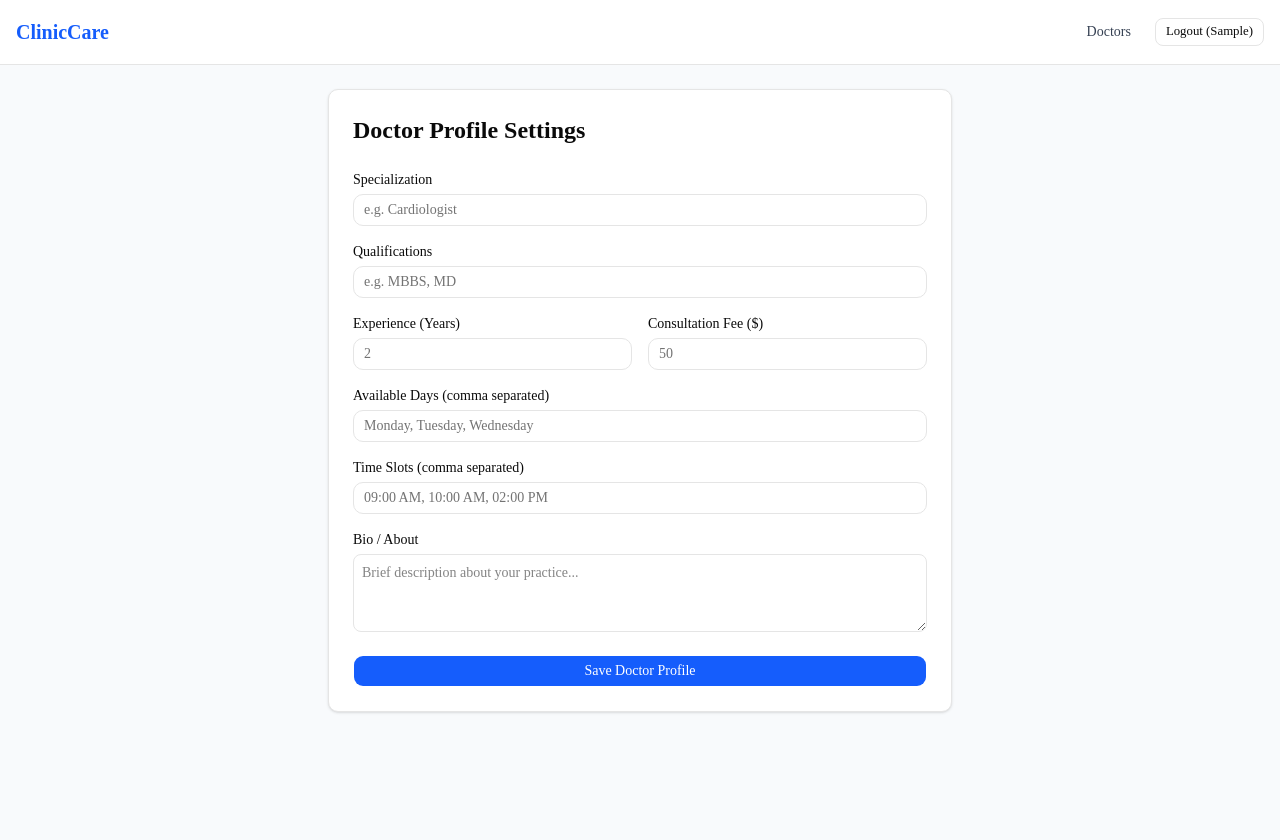
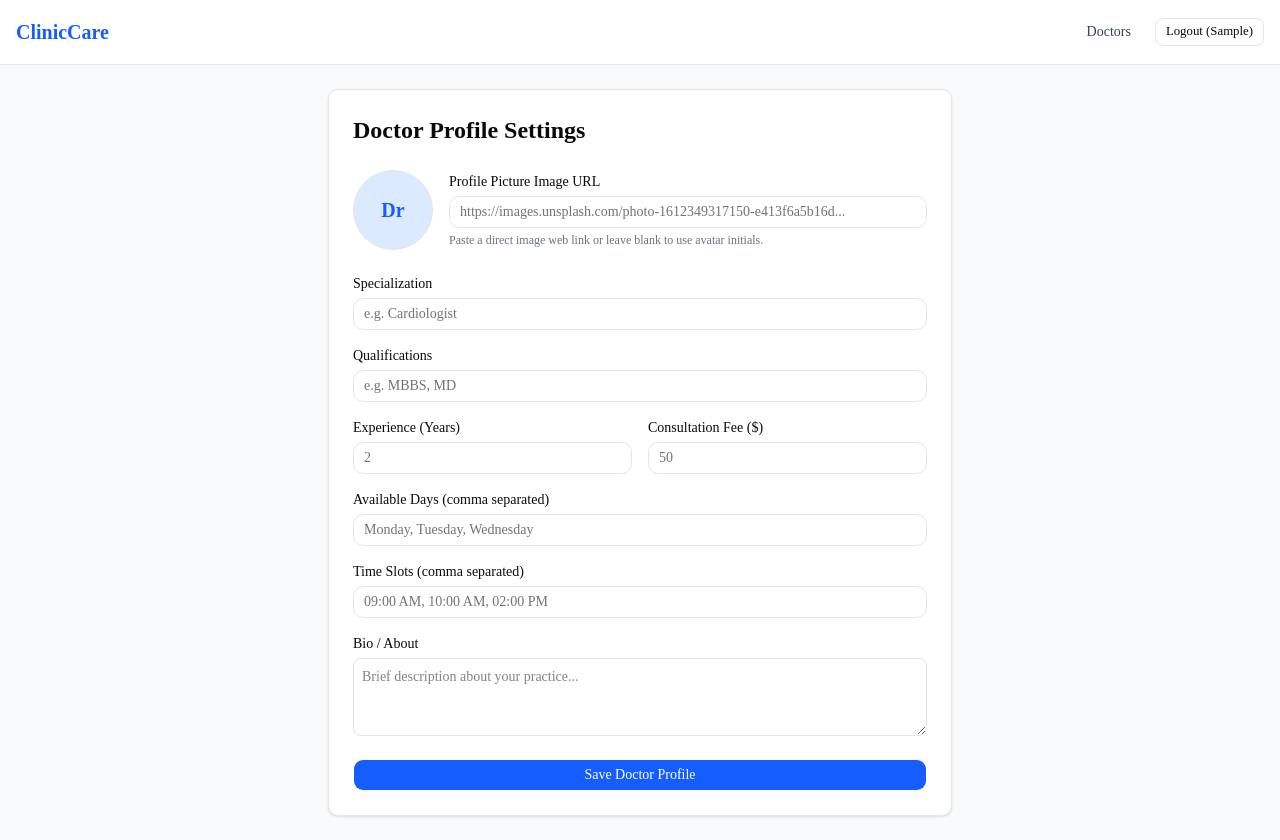
Before and after one commit to joshuagboyega23-cmd/CAS, a Next.js app in the folder client/: page /doctor/profile in a window 1280 px wide. Before the commit the page ends 800 px from the top, so only its background shows below. Built offline with nearby package versions, Linux system fonts and the light colour scheme; no server answers; sample sign-in values are in the browser's storage.

Commit message:
Add profile picture URL input and live avatar preview

```diff
--- a/client/app/doctor/profile/page.js
+++ b/client/app/doctor/profile/page.js
@@ -12,6 +12,7 @@ export default function DoctorProfilePage() {
   const router = useRouter();
 
   const [formData, setFormData] = useState({
+    profilePicture: '',
     specialization: '',
     qualifications: '',
     experience: '',
@@ -37,6 +38,7 @@ export default function DoctorProfilePage() {
           const profile = res.data || res;
           if (profile) {
             setFormData({
+              profilePicture: profile.profilePicture || profile.image || profile.avatar || '',
               specialization: profile.specialization || '',
               qualifications: profile.qualifications || '',
               experience: profile.experienceYears || profile.experience || '',
@@ -71,6 +73,9 @@ export default function DoctorProfilePage() {
     const feeValue = Number(formData.consultationFee) || 0;
 
     const payload = {
+      profilePicture: formData.profilePicture,
+      image: formData.profilePicture,
+      avatar: formData.profilePicture,
       specialization: formData.specialization,
       qualifications: formData.qualifications,
       experienceYears: expValue,
@@ -125,7 +130,7 @@ export default function DoctorProfilePage() {
 
         {message.text && (
           <div
-          className={`p-3 rounded mb-4 text-center text-sm ${
+            className={`p-3 rounded mb-4 text-center text-sm ${
               message.type === 'success'
                 ? 'bg-green-50 text-green-700 border border-green-200'
                 : 'bg-red-50 text-red-600 border border-red-200'
@@ -134,6 +139,36 @@ export default function DoctorProfilePage() {
             {message.text}
           </div>
         )}
+
+        {/* Profile Picture Preview */}
+        <div className="flex items-center gap-4 mb-6">
+          <div className="w-20 h-20 rounded-full bg-blue-100 border flex items-center justify-center text-blue-600 text-xl font-bold overflow-hidden">
+            {formData.profilePicture ? (
+              <img
+                src={formData.profilePicture}
+                alt="Doctor Profile"
+                className="w-full h-full object-cover"
+                onError={(e) => {
+                  e.target.style.display = 'none';
+                }}
+              />
+            ) : (
+              'Dr'
+            )}
+          </div>
+          <div className="flex-1">
+            <label className="block text-sm font-medium mb-1">Profile Picture Image URL</label>
+            <Input
+              name="profilePicture"
+              value={formData.profilePicture}
+              onChange={handleChange}
+              placeholder="https://images.unsplash.com/photo-1612349317150-e413f6a5b16d..."
+            />
+            <p className="text-xs text-gray-500 mt-1">
+              Paste a direct image web link or leave blank to use avatar initials.
+            </p>
+          </div>
+        </div>
 
         <form onSubmit={handleSubmit} className="space-y-4">
           <div>
@@ -207,7 +242,7 @@ export default function DoctorProfilePage() {
               placeholder="09:00 AM, 10:00 AM, 02:00 PM"
               required
             />
-          </div>
+            </div>
 
           <div>
             <label className="block text-sm font-medium mb-1">Bio / About</label>
```
